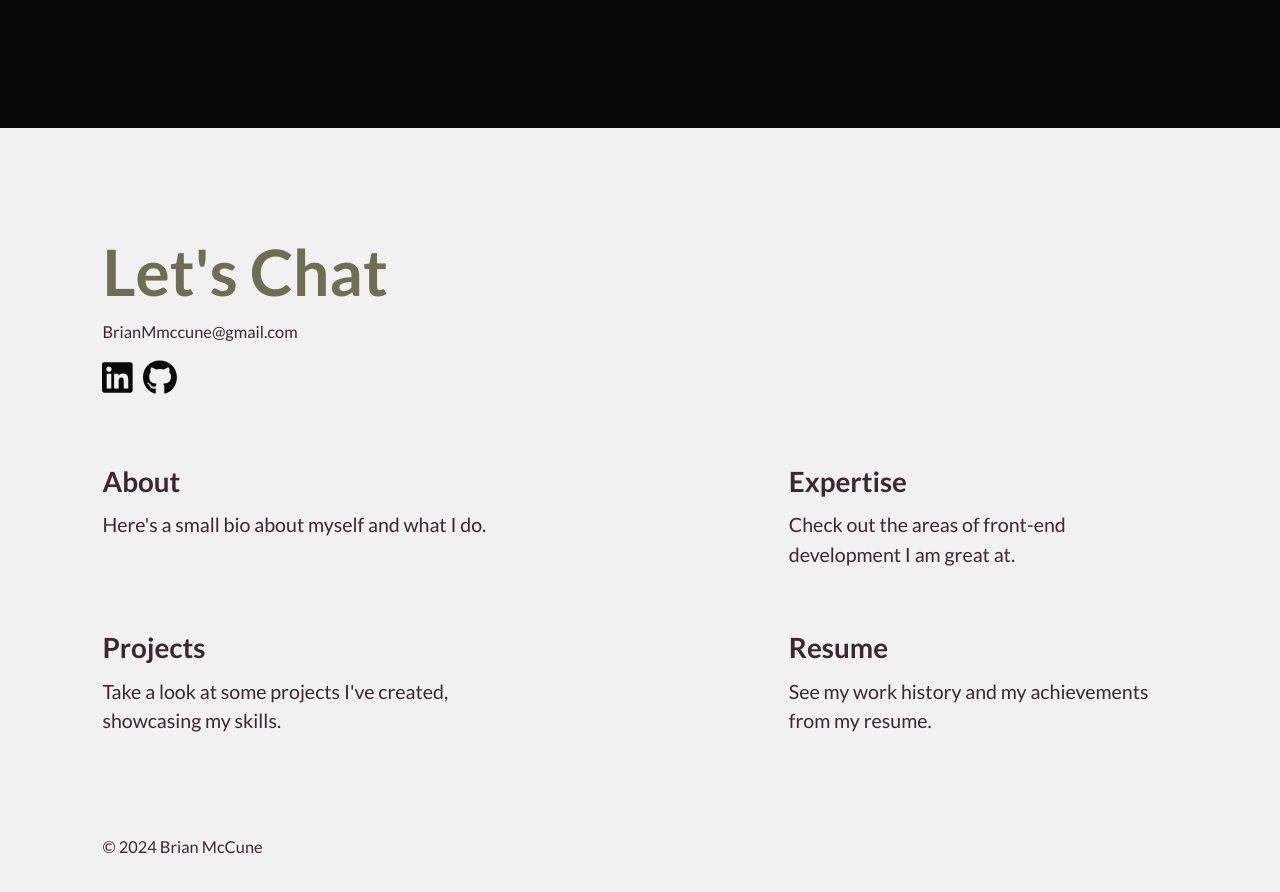
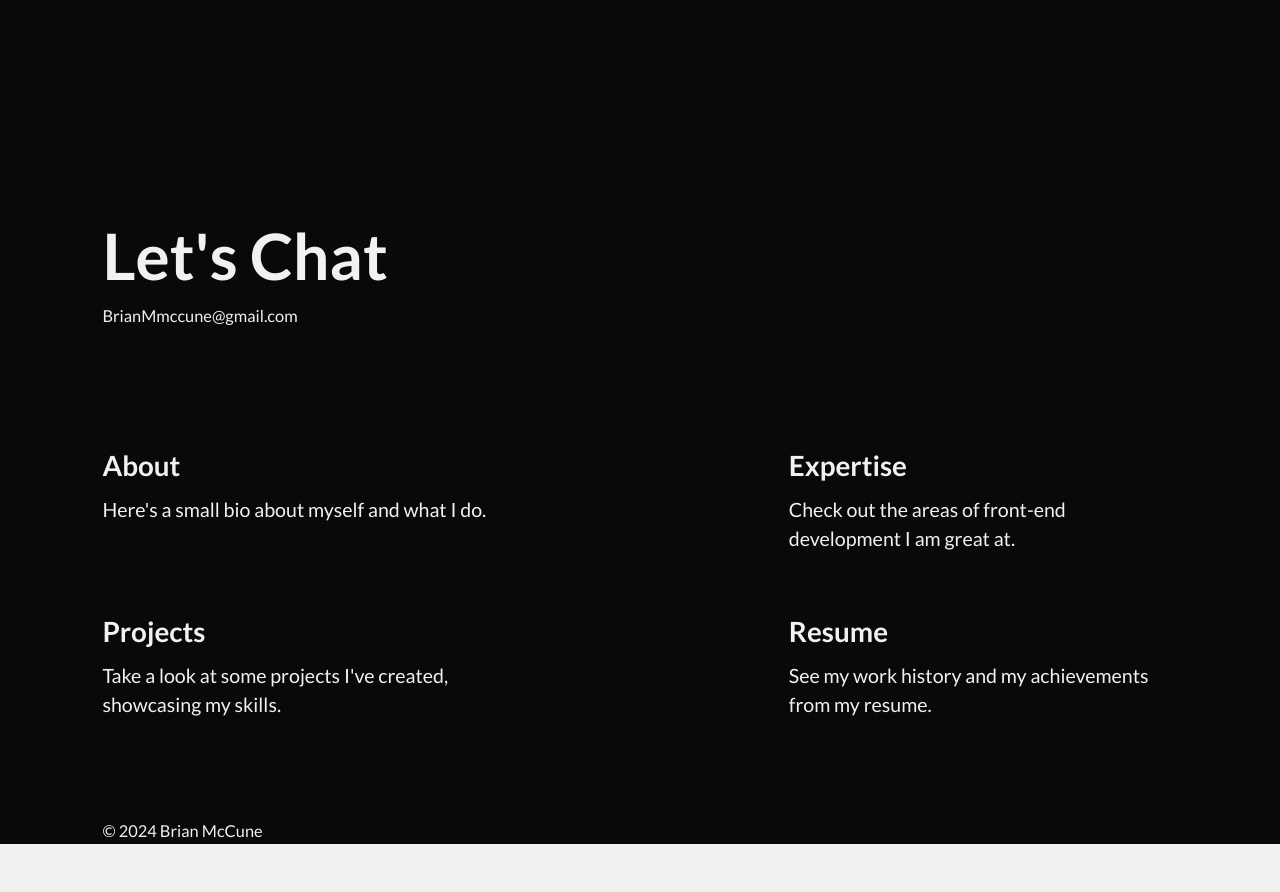
Before and after one commit to BrianMcCune/brianmccune-portfolio, a React (Vite) app: page / in a window 1280 px wide. Shown: the part 4620-5512 px from the top of the page. Built offline with nearby package versions, Linux system fonts and the light colour scheme.

Commit message:
background color changes for projects and contact section

```diff
--- a/src/App.css
+++ b/src/App.css
@@ -371,7 +371,6 @@ a:visited {
 }
 
 .project-tech {
-  /* display: none; */
   opacity: 0;
   text-align: left;
   margin-left: 21px;
@@ -381,9 +380,13 @@ a:visited {
   font-weight: 700;
 }
 
-.contact {
+.contact-container {
   margin-left: 8dvw;
   margin-right: 8dvw;
+}
+
+.contact-container > .container {
+  margin-top: calc(0.4dvh - 3px);
 }
 
 .container > .headline-container {
@@ -426,7 +429,7 @@ a:visited {
   font-size: calc(10px + 0.75dvw);
 }
 
-.contact > .container {
+.contact-container > .container {
   display: flex;
   flex-direction: column;
 }
--- a/src/Contact.jsx
+++ b/src/Contact.jsx
@@ -26,6 +26,7 @@ const Contact = () => {
 
   return (
     <div className="contact">
+      <div className="contact-container">
         <div className="container">
           <div className="headline-container">
             {headlineArray.map((index) => {
@@ -72,6 +73,7 @@ const Contact = () => {
         </div>
         <div className="copyright">© 2024 Brian McCune</div>
       </div>
+    </div>
    );
 }
 
--- a/src/Projects.jsx
+++ b/src/Projects.jsx
@@ -74,7 +74,7 @@ const Projects = () => {
       delay: 0.1
     })
 
-    gsap.to('.navbar, .expertise', {
+    gsap.to('.navbar, .expertise, .contact', {
       scrollTrigger: {
         trigger: '.projects',
         start: '-20% top',
@@ -87,7 +87,7 @@ const Projects = () => {
       duration: 0.2,
     })
 
-    gsap.to('.projects-headline', {
+    gsap.to('.projects-headline, .contact-headline', {
       scrollTrigger: {
         trigger: '.projects',
         start: '-20% top',
```
Also changed, not shown: src/AboutMe.jsx (+0 -13 lines). Lines whose indentation alone changed are shown as unchanged.
